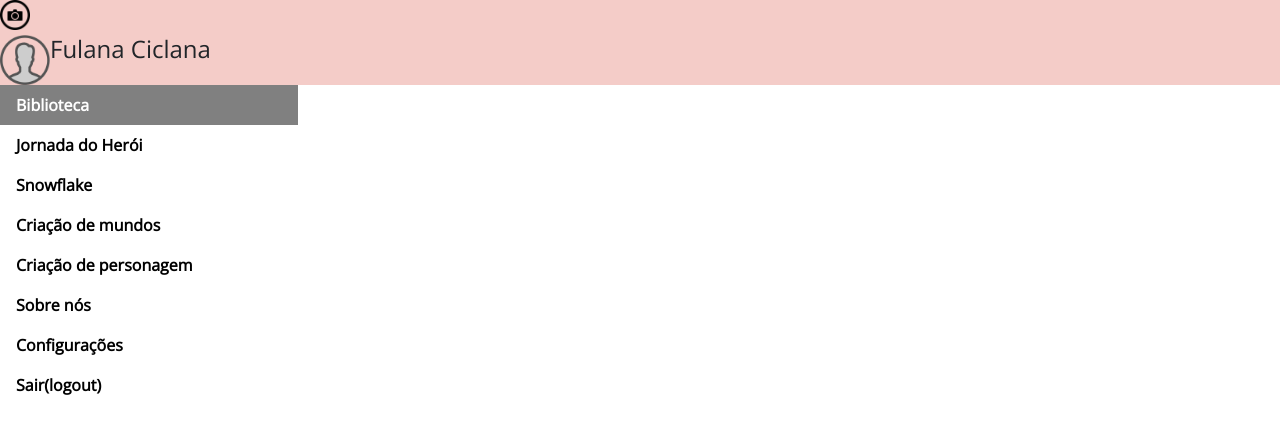
After one commit to RaianeMiranda/Docks_PI, a PHP site: page /navbar_vertical.php in a window 1280 px wide. The commit adds this page. Shown: the top 434 px of the page. Run offline with PHP 8.4, Linux system fonts and the light colour scheme.

Commit message:
mudanças e menu-vertical

```diff
--- /dev/null
+++ b/assets/css/navbar.css
@@ -0,0 +1,35 @@
+@import url('https://fonts.googleapis.com/css2?family=Open+Sans&display=swap');
+body{
+    font-family: "Open Sans", sans-serif;
+}
+a{
+ color: black;
+ font-weight:bolder;
+ background-color:transparent;
+}
+a:hover{
+    color:black;
+}
+.nav-pills .nav-link.active, .nav-pills .show>.nav-link {
+    color: white;
+    background-color: grey;
+}
+.nav-pills .nav-link{
+    border-radius:0px;
+}
+img.image{
+    width:30px;
+    height:30px;
+    margin-bottom:5px;
+}
+img.image2{
+    width: 50px;
+    height:50px;
+
+}
+.nav-cabecalho{
+    background-color: #F4CCC8;
+}
+div.nome-usuario{
+    display: flex;
+}
--- /dev/null
+++ b/navbar_vertical.php
@@ -0,0 +1,42 @@
+<!DOCTYPE html>
+<html lang="en">
+<head>
+    <meta charset="UTF-8">
+    <meta name="viewport" content="width=device-width, initial-scale=1.0">
+    <meta http-equiv="X-UA-Compatible" content="ie=edge">
+    <title>Navbar</title>
+
+    <link rel="stylesheet" href="https://cdn.jsdelivr.net/npm/bootstrap@4.3.1/dist/css/bootstrap.min.css" integrity="sha384-ggOyR0iXCbMQv3Xipma34MD+dH/1fQ784/j6cY/iJTQUOhcWr7x9JvoRxT2MZw1T" crossorigin="anonymous">
+    <link rel="stylesheet" href="assets/css/navbar.css">
+</head>
+<body>
+    <div class="nav-cabecalho">
+        <div class="imagens">
+        <img class="image" src="assets/images/camera.png" alt="">
+        <div class="nome-usuario">
+        <img class="image2" src="assets/images/usuario.png" alt="">
+        <h4 class="nome">Fulana Ciclana</h4>
+</div>
+</div>
+    </div>
+<div class="row">
+  <div class="col-3">
+    <div class="nav flex-column nav-pills" id="v-pills-tab" role="tablist" aria-orientation="vertical">
+      <a class="nav-link active" id="v-pills-home-tab" data-toggle="pill" href="#v-pills-biblioteca" role="tab" aria-controls="v-pills-home" aria-selected="true">Biblioteca</a>
+      <a class="nav-link" id="v-pills-profile-tab" data-toggle="pill" href="#v-pills-jornada_do_heroi" role="tab" aria-controls="v-pills-profile" aria-selected="false">Jornada do Herói</a>
+      <a class="nav-link" id="v-pills-messages-tab" data-toggle="pill" href="#v-pills-snowflake" role="tab" aria-controls="v-pills-messages" aria-selected="false">Snowflake</a>
+      <a class="nav-link" id="v-pills-settings-tab" data-toggle="pill" href="#v-pills-criacao_de_mundos" role="tab" aria-controls="v-pills-settings" aria-selected="false">Criação de mundos</a>
+      <a class="nav-link" id="v-pills-settings-tab" data-toggle="pill" href="#v-pills-criacao_de_personagem" role="tab" aria-controls="v-pills-settings" aria-selected="false">Criação de personagem</a>
+      <a class="nav-link" id="v-pills-settings-tab" data-toggle="pill" href="#v-pills-sobre_nos" role="tab" aria-controls="v-pills-settings" aria-selected="false">Sobre nós</a>
+      <a class="nav-link" id="v-pills-settings-tab" data-toggle="pill" href="configuracoes.php" role="tab" aria-controls="v-pills-settings" aria-selected="false">Configurações</a>
+      <a class="nav-link" id="v-pills-settings-tab" data-toggle="pill" href="#v-pills-settings" role="tab" aria-controls="v-pills-settings" aria-selected="false">Sair(logout)</a>
+    </div>
+  </div>
+
+  </div>
+</div>
+<script src="https://code.jquery.com/jquery-3.3.1.slim.min.js" integrity="sha384-q8i/X+965DzO0rT7abK41JStQIAqVgRVzpbzo5smXKp4YfRvH+8abtTE1Pi6jizo" crossorigin="anonymous"></script>
+<script src="https://cdn.jsdelivr.net/npm/popper.js@1.14.7/dist/umd/popper.min.js" integrity="sha384-UO2eT0CpHqdSJQ6hJty5KVphtPhzWj9WO1clHTMGa3JDZwrnQq4sF86dIHNDz0W1" crossorigin="anonymous"></script>
+<script src="https://cdn.jsdelivr.net/npm/bootstrap@4.3.1/dist/js/bootstrap.min.js" integrity="sha384-JjSmVgyd0p3pXB1rRibZUAYoIIy6OrQ6VrjIEaFf/nJGzIxFDsf4x0xIM+B07jRM" crossorigin="anonymous"></script>
+</body>
+</html>
```
Also changed, not shown: configuracoes.php (+5 -4 lines), modal_biblioteca.php (+10 -7 lines), modal_biblioteca2.php (+6 -3 lines), tradutor.php (added, +17 -0 lines), assets/css/configuracoes.css (line endings or trailing spaces), assets/images/camera.png (added), assets/images/usuario.png (added), 1 other file.
